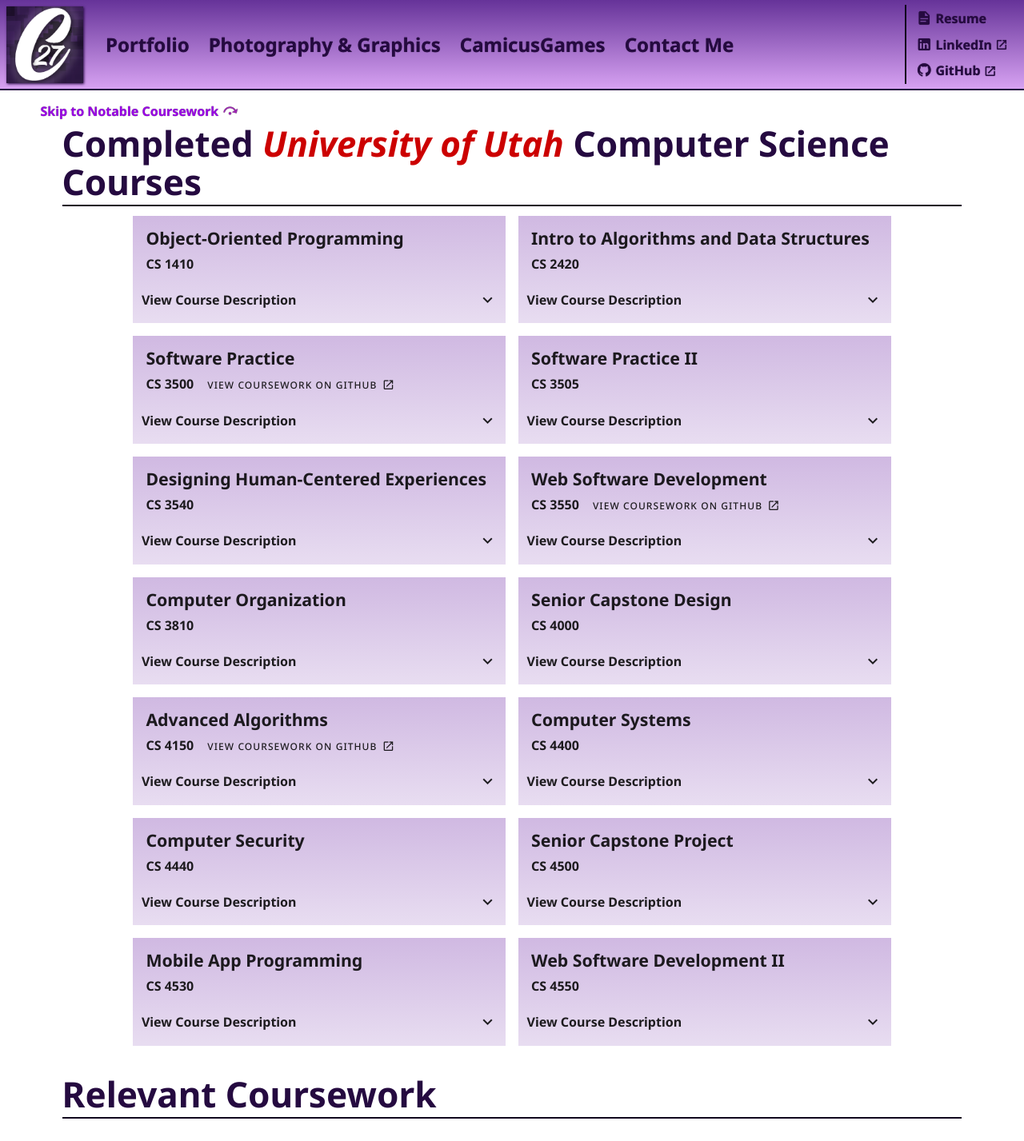
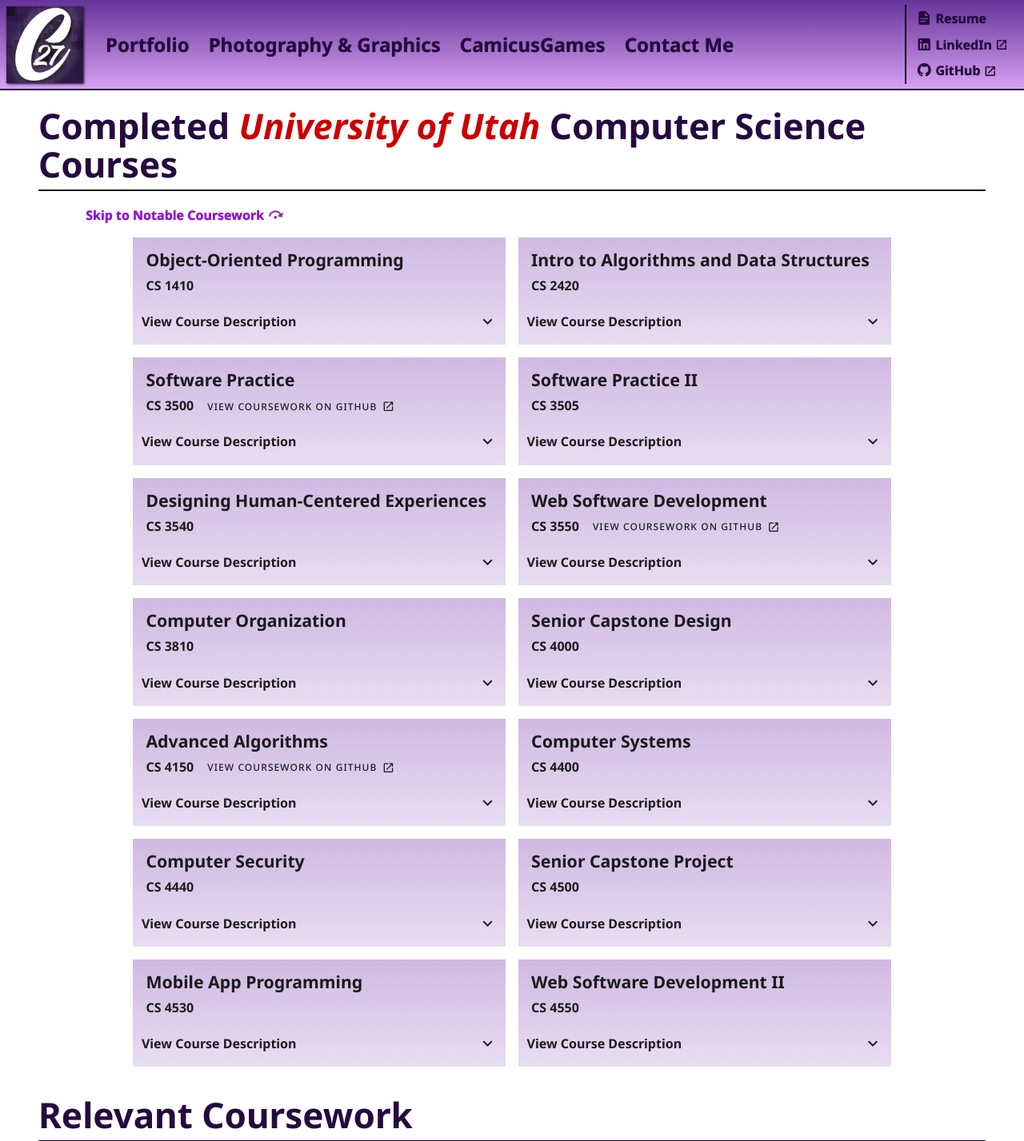
Before and after one commit to Camicus27/CamronWilson.com, a Vue app in the folder camronwilson-vue/: page /portfolio in a window 1280 px wide. Shown: the top 1427 px of the page at 80% size. Built offline with nearby package versions, Linux system fonts and the light colour scheme.

Commit message:
Fixed small styling issue with h1

```diff
--- a/camronwilson-vue/src/components/AllCourses.vue
+++ b/camronwilson-vue/src/components/AllCourses.vue
@@ -4,7 +4,17 @@ import Course from '@/components/Course.vue'
 
 <template>
   <div class="course-descr-wrapper centered">
-    <h1 class="section-title">Completed <em>University of Utah</em> Computer Science Courses</h1>
+    <h1>Completed <em>University of Utah</em> Computer Science Courses</h1>
+    <router-link to="#coursework" v-scroll-to="'#coursework'" class="link skip-to">
+      Skip to Notable Coursework
+      <v-icon
+        color="purple"
+        icon="mdi-debug-step-over"
+        size="small"
+        style="padding-bottom: 4px"
+        >
+      </v-icon>
+    </router-link>
     <div class="courses">
       <Course>
         <template #title>Object-Oriented Programming</template>
@@ -149,6 +159,11 @@ import Course from '@/components/Course.vue'
 @use '@/styles/components' as *;
 @use '@/styles/meta' as *;
 
+.skip-to {
+  width: 90%;
+  margin-block: 1rem;
+}
+
 .course-descr-wrapper {
   margin-bottom: 2rem;
 
--- a/camronwilson-vue/src/components/AllCoursework.vue
+++ b/camronwilson-vue/src/components/AllCoursework.vue
@@ -20,7 +20,7 @@ import paddleTrafficSS4 from '@/assets/assignments/paddletraffic-profile.png'
 
 <template>
   <div class="coursework-wrapper centered">
-    <h1 id="coursework" class="section-title">Relevant Coursework</h1>
+    <h1 id="coursework">Relevant Coursework</h1>
     <div class="coursework-showcase">
       <Coursework>
         <template #title>Tank Wars</template>
--- a/camronwilson-vue/src/components/AllGames.vue
+++ b/camronwilson-vue/src/components/AllGames.vue
@@ -15,7 +15,7 @@ import roboSS2 from '@/assets/games/robo-2.jpg'
 </script>
 
 <template>
-  <h1 class="section-title">
+  <h1>
     CamicusGames
     <v-btn
     style="padding: 0; margin-left: 1rem;"
--- a/camronwilson-vue/src/components/ZoomableSS.vue
+++ b/camronwilson-vue/src/components/ZoomableSS.vue
@@ -34,7 +34,7 @@ defineProps<{
 @use '@/styles/meta' as *;
 
 .img-thumbnail {
-  width: 95%;
+  width: 98%;
   height: auto;
 
   &:hover {
--- a/camronwilson-vue/src/styles/globals/_global.scss
+++ b/camronwilson-vue/src/styles/globals/_global.scss
@@ -39,15 +39,23 @@ body {
 }
 
 h1 {
+  width: 100%;
+  padding-bottom: .5rem;
   margin-block: .25rem;
   font-size: 2.75rem;
   line-height: 3rem;
   color: $purple-dark;
-  text-align: center;
+  border-bottom: 2px solid $purple-darker;
+  text-align: start;
+
+  em {
+      color: #cc0000;
+  }
 
   @include responsive($mobile-size) {
     font-size: 2rem;
     line-height: 2.25rem;
+    padding-bottom: .33rem;
   }
 }
 
@@ -64,7 +72,8 @@ h2 {
   font-size: 2rem;
   line-height: 2.5rem;
   color: $purple;
-  text-align: center;
+  border-bottom: 2px solid $purple-darker;
+  text-align: start;
 
   @include responsive($mobile-size) {
     font-size: 1.33rem;
--- a/camronwilson-vue/src/views/ContactView.vue
+++ b/camronwilson-vue/src/views/ContactView.vue
@@ -10,7 +10,7 @@ const submissionSuccess = ref(false)
 const contactForm = ref<VForm | undefined>()
 
 const eventForm = ref({
-  _honey: "",
+  _honey: null,
   _captcha: false,
   _subject: "Contact Form Submission",
   name: "",
@@ -60,7 +60,7 @@ async function submitForm() {
 }
 
 function clearForm() {
-  eventForm.value._honey = ''
+  eventForm.value._honey = null
   eventForm.value.name = ''
   eventForm.value.email = ''
   eventForm.value.message = ''
@@ -69,7 +69,7 @@ function clearForm() {
 
 <template>
   <div class="wrapper centered">
-    <h1 class="section-title">
+    <h1>
       Contact Me!
     </h1>
     <h5>
@@ -89,8 +89,6 @@ function clearForm() {
         :rules="[(v) => !!v || 'A name is required.']"
         :disabled="waitingForSubmission || submissionSuccess"
         label="Name"
-        :focused="true"
-        :autofocus="true"
         tabindex="0"
         required>
       </v-text-field>
--- a/camronwilson-vue/src/views/PhotoGraphicsView.vue
+++ b/camronwilson-vue/src/views/PhotoGraphicsView.vue
@@ -4,7 +4,7 @@ import GraphicsCarousel from '@/components/GraphicsCarousel.vue'
 </script>
 
 <template>
-  <div class="wrapper photo-graphics">
+  <div class="wrapper centered">
     <h1>
       Photography & Graphic Design
     </h1>
@@ -28,7 +28,6 @@ import GraphicsCarousel from '@/components/GraphicsCarousel.vue'
         </p>
       </div>
     </div>
-  </div>
 
     <h2>
       Photography
@@ -43,11 +42,21 @@ import GraphicsCarousel from '@/components/GraphicsCarousel.vue'
     <div class="carousel-wrapper graphics">
       <GraphicsCarousel />
     </div>
+  </div>
+
+
 </template>
 
 <style scoped lang="scss">
 @use '@/styles/components' as *;
 @use '@/styles/meta' as *;
+
+h2 {
+  width: 50%;
+  margin-block: 1rem;
+  padding-bottom: .33rem;
+  text-align: center;
+}
 
 .carousel-wrapper {
   width: 100%;
@@ -69,12 +78,6 @@ import GraphicsCarousel from '@/components/GraphicsCarousel.vue'
 
 .photo, .graphics {
   margin-bottom: 2rem;
-}
-
-.photo-graphics {
-  display: flex;
-  flex-direction: column;
-  align-items: center;
 }
 
 .descr-container {
--- a/camronwilson-vue/src/views/PortfolioView.vue
+++ b/camronwilson-vue/src/views/PortfolioView.vue
@@ -5,38 +5,7 @@ import AllCoursework from '@/components/AllCoursework.vue'
 
 <template>
   <div class="wrapper">
-    <router-link to="#coursework" v-scroll-to="'#coursework'" class="link skip-to">
-      Skip to Notable Coursework
-      <v-icon
-        color="purple"
-        icon="mdi-debug-step-over"
-        size="small"
-        style="padding-bottom: 4px"
-        >
-      </v-icon>
-    </router-link>
     <AllCourses />
     <AllCoursework />
   </div>
 </template>
-
-<style lang="scss">
-@use '@/styles/components' as *;
-@use '@/styles/meta' as *;
-
-.section-title {
-  width: 95%;
-  padding-bottom: .33rem;
-  margin-bottom: .75rem;
-  border-bottom: 2px solid $purple-darker;
-  text-align: start;
-
-  em {
-      color: #cc0000;
-  }
-}
-
-.skip-to {
-  width: 95%;
-}
-</style>
```
Lines whose indentation alone changed are shown as unchanged.
